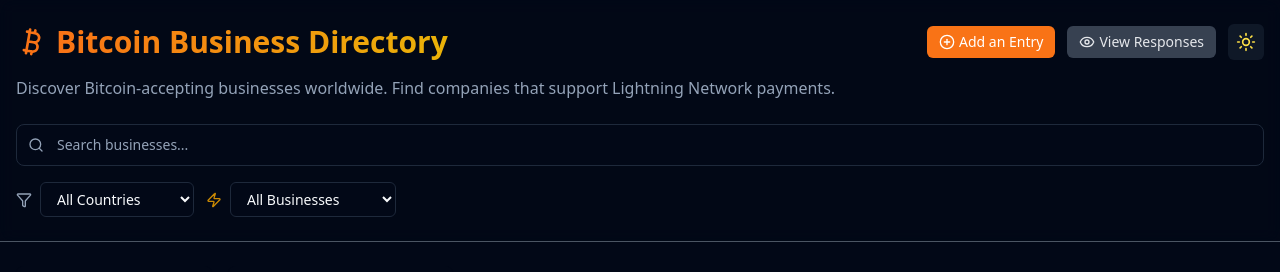
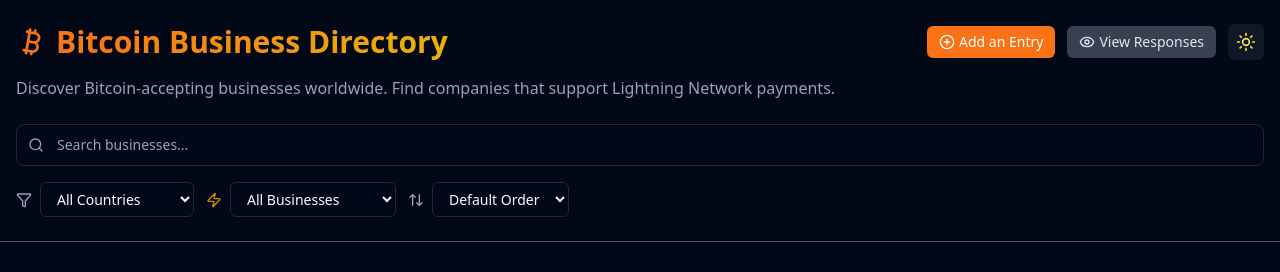
Before and after one commit to bitkarrot/bitcoinbiz, a React (Vite) app: page / in a window 1280 px wide. Shown: the top 272 px of the page. Built offline with nearby package versions, Linux system fonts and the light colour scheme.

Commit message:
add sorting a-z

```diff
--- a/src/App.tsx
+++ b/src/App.tsx
@@ -15,6 +15,7 @@
     country: '',
     lightning: null,
     searchTerm: '',
+    sortDirection: '',
   });
 
   useEffect(() => {
@@ -34,7 +35,7 @@
   }, []);
 
   const filteredBusinesses = useMemo(() => {
-    return businesses.filter((business) => {
+    let filtered = businesses.filter((business) => {
       // Search term filter
       if (filters.searchTerm) {
         const searchLower = filters.searchTerm.toLowerCase();
@@ -58,6 +59,22 @@
 
       return true;
     });
+
+    // Apply sorting if sortDirection is set
+    if (filters.sortDirection) {
+      filtered = [...filtered].sort((a, b) => {
+        const nameA = a.name.toLowerCase();
+        const nameB = b.name.toLowerCase();
+
+        if (filters.sortDirection === 'asc') {
+          return nameA.localeCompare(nameB);
+        } else {
+          return nameB.localeCompare(nameA);
+        }
+      });
+    }
+
+    return filtered;
   }, [filters, businesses]);
 
   const lightningCount = businesses.filter((b: Business) => b.lightning).length;
--- a/src/components/SearchFilters.tsx
+++ b/src/components/SearchFilters.tsx
@@ -1,4 +1,4 @@
-import { Search, Filter, Zap, X } from 'lucide-react';
+import { Search, Filter, Zap, X, ArrowUpDown } from 'lucide-react';
 import type { SearchFilters } from '../types/business';
 
 interface SearchFiltersProps {
@@ -17,6 +17,7 @@
       country: '',
       lightning: null,
       searchTerm: '',
+      sortDirection: '',
     });
   };
 
@@ -82,6 +83,20 @@
           </select>
         </div>
 
+        {/* Sort Direction */}
+        <div className="flex items-center gap-2">
+          <ArrowUpDown className="h-4 w-4 text-muted-foreground" />
+          <select
+            value={filters.sortDirection}
+            onChange={(e) => updateFilters({ sortDirection: e.target.value as '' | 'asc' | 'desc' })}
+            className="rounded-md border border-input bg-background px-3 py-1.5 text-sm ring-offset-background focus-visible:outline-none focus-visible:ring-2 focus-visible:ring-ring focus-visible:ring-offset-2"
+          >
+            <option value="">Default Order</option>
+            <option value="asc">Sort A-Z</option>
+            <option value="desc">Sort Z-A</option>
+          </select>
+        </div>
+
         {/* Clear Filters */}
         {hasActiveFilters && (
           <button
--- a/src/types/business.ts
+++ b/src/types/business.ts
@@ -11,8 +11,11 @@
   image?: string;
 }
 
+export type SortDirection = 'asc' | 'desc' | '';
+
 export interface SearchFilters {
   country: string;
   lightning: boolean | null;
   searchTerm: string;
+  sortDirection: SortDirection;
 }
```
